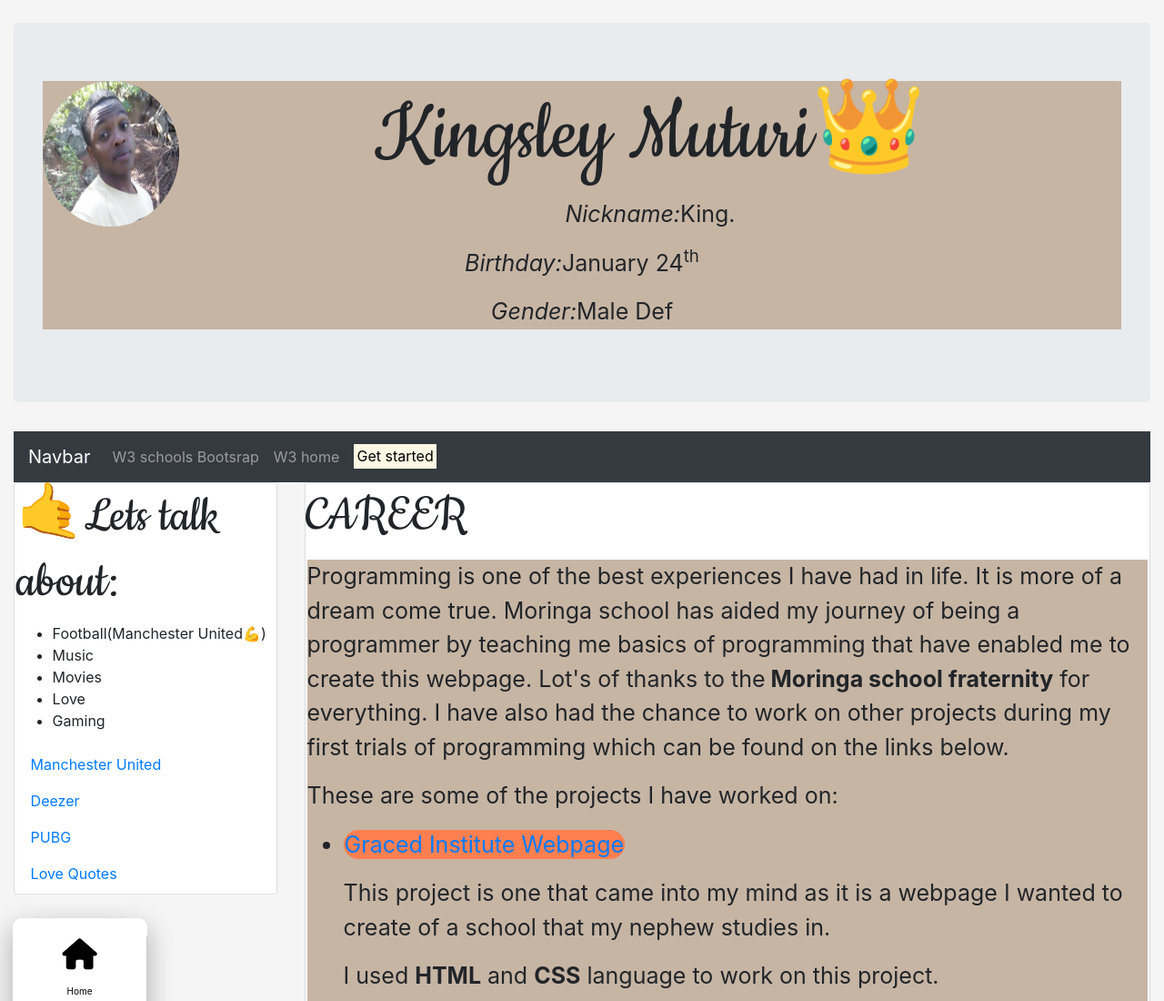
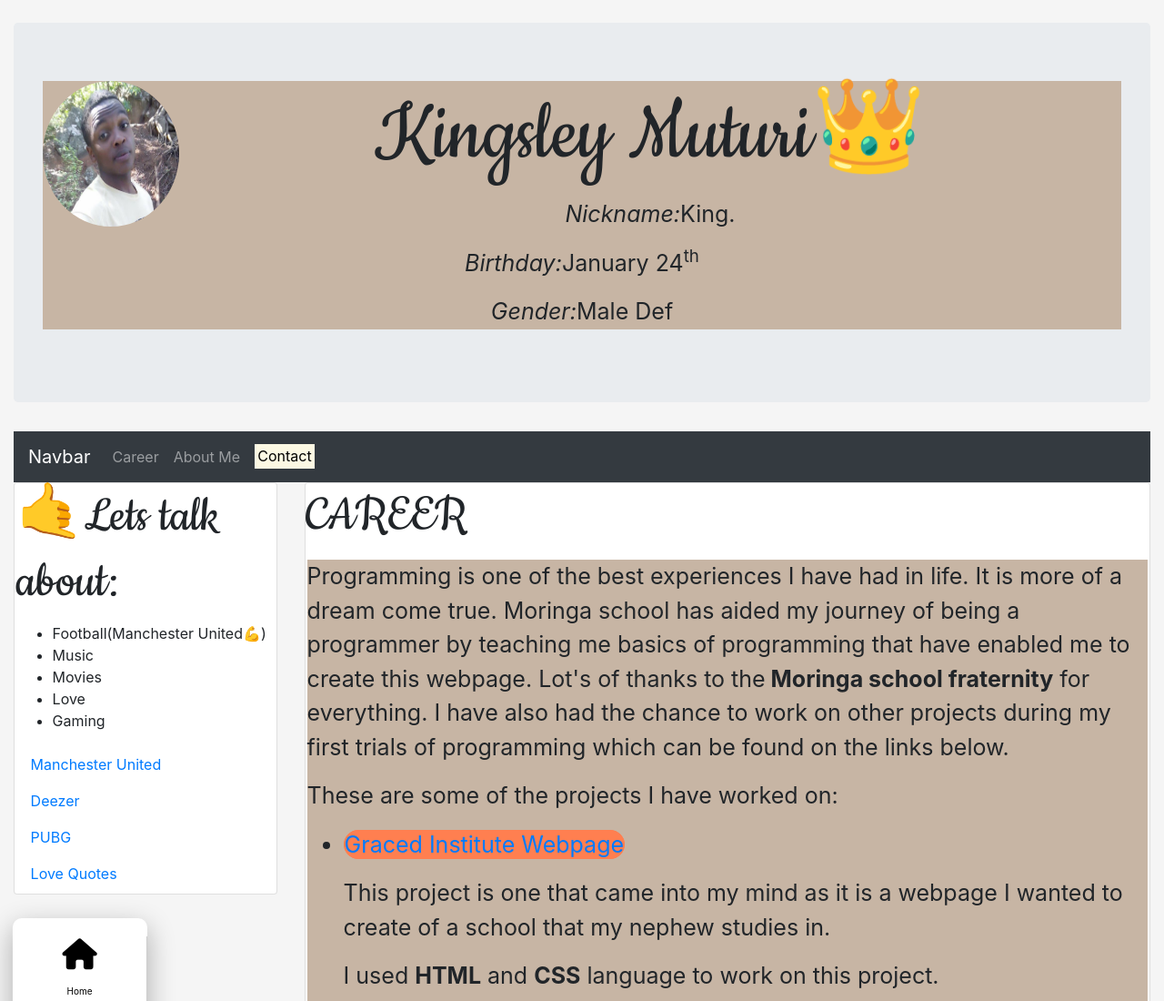
Before and after one commit to Kingsleymuturi/my-portfolio, a plain HTML site: page index1.html in a window 1280 px wide. Shown: the top 1100 px of the page at 91% size. Drawn offline with nearby package versions, Linux system fonts and the light colour scheme.

Commit message:
change links on Navbar

```diff
--- a/index1.html
+++ b/index1.html
@@ -33,13 +33,13 @@
         <div class="collapse navbar-collapse" id="collapsibleNavbar">
           <ul class="navbar-nav">
             <li class="nav-item">
-              <a class="nav-link" href="https://www.w3schools.com/bootstrap4/default.asp">W3 schools Bootsrap</a>
+              <a class="nav-link" href="#career">Career</a>
             </li>
             <li class="nav-item">
-              <a class="nav-link" href="Morbi Lacinia Mollis Tortor.asp">W3 home</a>
+              <a class="nav-link" href="#About">About Me</a>
             </li>
             <li class="nav-item">
-              <a class="nav-link" href="https://www.w3schools.com/bootstrap4/bootstrap_get_started.asp"><mark>Get started</mark></a>
+              <a class="nav-link" href="#Contact"><mark>Contact</mark></a>
             </li>
           </ul>
         </div>
@@ -132,7 +132,7 @@
         <div class="col-sm-9">
             <div class="card">
               <div class="card-title">
-                <h2>CAREER</h2>
+                <h2 id="career">CAREER</h2>
               </div>
               <div class="card-body">
                 <div class="important">
@@ -161,7 +161,7 @@
             <div class="card">
               <div class="card-body">
                 <div class="card-title">
-                  <h2>About Me</h2>
+                  <h2 id="About">About Me</h2>
                   </div>
               <div class="important">
               <p>I am currently from Thika but I was raised in Ruiru during my early childhood. As I grew up computer technology has always been a part of me as one of my favorite moments was when I was studying computer studies even in primary. I tried some tricks when using command prompt and I always felt like a computer guru when my friends asked me to share with them my ticks.</p>
@@ -181,7 +181,7 @@
       </div>
     </div>
     <div class="jumbotron text-center" style="margin-bottom:0">
-      <p class="contact"><u>Contact Me</u></p>
+      <p class="contact" id="Contact"><u>Contact Me</u></p>
       <p><ul class="nav nav-pills flex-column">
         <li class="nav-item">
           <a class="nav-link" href="https://twitter.com/imsimply_king">Twitter</a>
```
